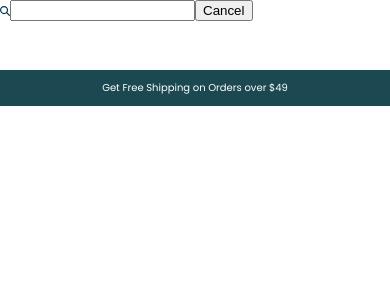
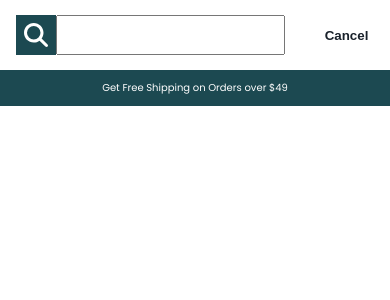
Before and after one commit to Andrewf9001/sportsman-warehouse-clone, a React (Vite) app: page / in a window 390 px wide. Both pictures are taken after a click on the icon 204 px from the left and 35 px from the top of the page. Shown: the top 300 px of the page. Built offline with nearby package versions, Linux system fonts and the light colour scheme.

Commit message:
styled mobile search bar, moved searchbar into mobile navigation

```diff
--- a/src/components/navigation/mobile/MobileNavbar.jsx
+++ b/src/components/navigation/mobile/MobileNavbar.jsx
@@ -1,7 +1,7 @@
 import { useState } from "react";
 
 import MobileNavMenu from "./MobileNavMenu";
-import SearchBar from "../../ui/SearchBar";
+import SearchBar from "./SearchBar";
 
 const MobileNavbar = () => {
   const [toggleSearch, setToggleSearch] = useState(false);
--- a/src/components/ui/SearchBar.jsx
+++ b/src/components/navigation/mobile/SearchBar.jsx
@@ -4,9 +4,11 @@ import { faMagnifyingGlass } from "@fortawesome/free-solid-svg-icons";
 const SearchBar = ({ handleToggleSearch }) => {
   return (
     <div className="search-bar-container">
-      <FontAwesomeIcon icon={faMagnifyingGlass} />
+      <div className="search-input-wrapper">
+        <FontAwesomeIcon icon={faMagnifyingGlass} />
 
-      <input type="search" />
+        <input type="search" />
+      </div>
 
       <button className="cancel" onClick={() => handleToggleSearch(false)}>
         Cancel
--- a/src/styles/layout/_search-bar.scss
+++ b/src/styles/layout/_search-bar.scss
@@ -1,3 +1,35 @@
 .search-bar-container {
+  display: grid;
+  grid-template-columns: 80% 20%;
+  align-items: center;
   height: 70px;
+  padding: 0 4%;
+
+  .search-input-wrapper {
+    display: flex;
+    height: 40px;
+
+    svg {
+      height: 24px;
+      color: #fff;
+      background-color: #1c4951;
+      border: solid 2px #1c4951;
+      padding: 6px;
+    }
+
+    input {
+      height: 100%;
+      width: 80%;
+      font-size: 1.6em;
+      outline: none;
+    }
+  }
+
+  .cancel {
+    justify-self: flex-end;
+    font-weight: 600;
+    color: #19212b;
+    background-color: transparent;
+    border: none;
+  }
 }
```
Also changed, not shown: src/components/navigation/desktop/Navbar.jsx (+4 -5 lines).
